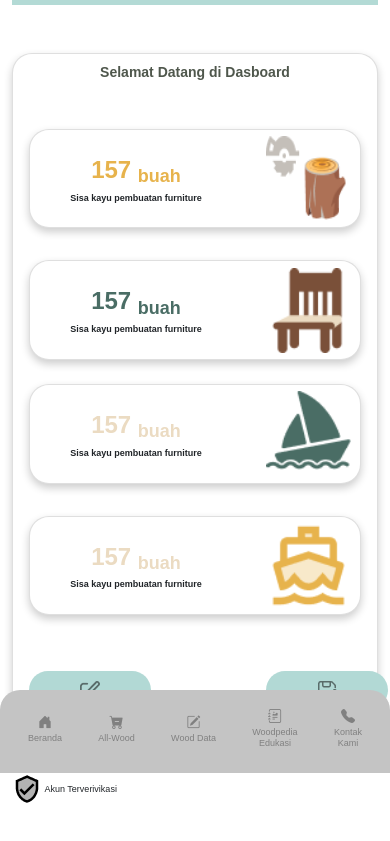
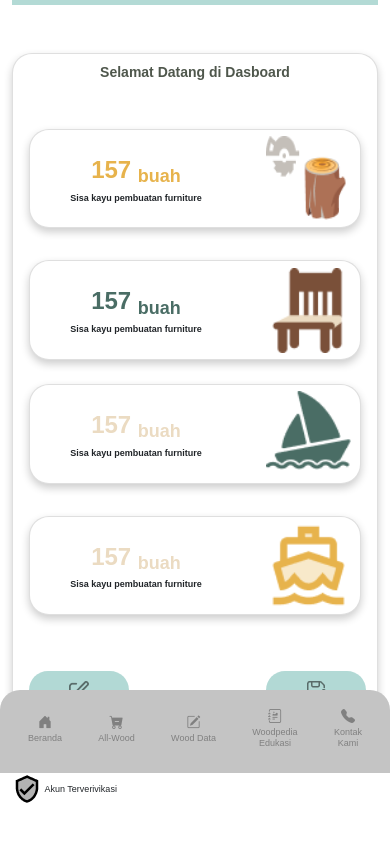
Before and after one commit to TioHalu/WOODWASTE, a plain HTML site: page web/View/Dasboard.html in a window 390 px wide. Shown: the part 71-912 px from the top of the page. Drawn offline with nearby package versions, Linux system fonts and the light colour scheme.

Commit message:
menambahkan css btn1 dasboard

```diff
--- a/web/assets/css/Dasboard-Style.css
+++ b/web/assets/css/Dasboard-Style.css
@@ -132,4 +132,7 @@
             h5 {
                 font-size: 9px;
             }
+            .btn1 {
+                width: 100px;
+            }
         }
```
Also changed, not shown: web/View/Dasboard.html (+3 -3 lines).
